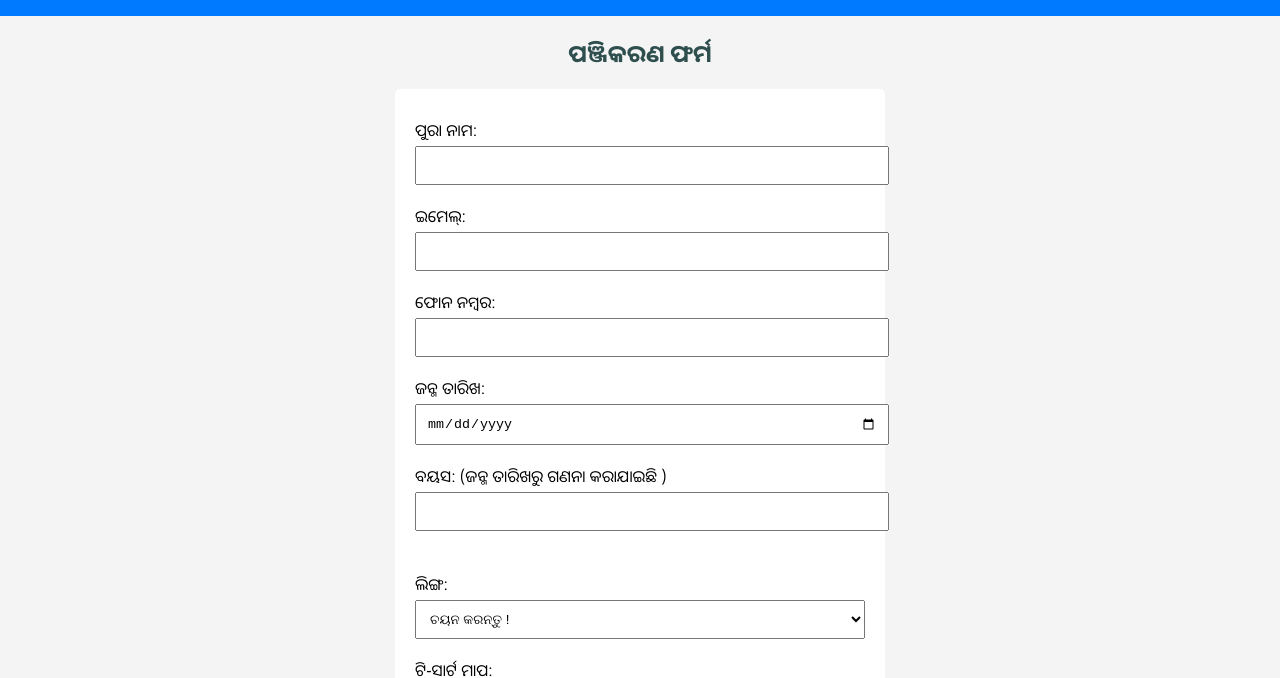
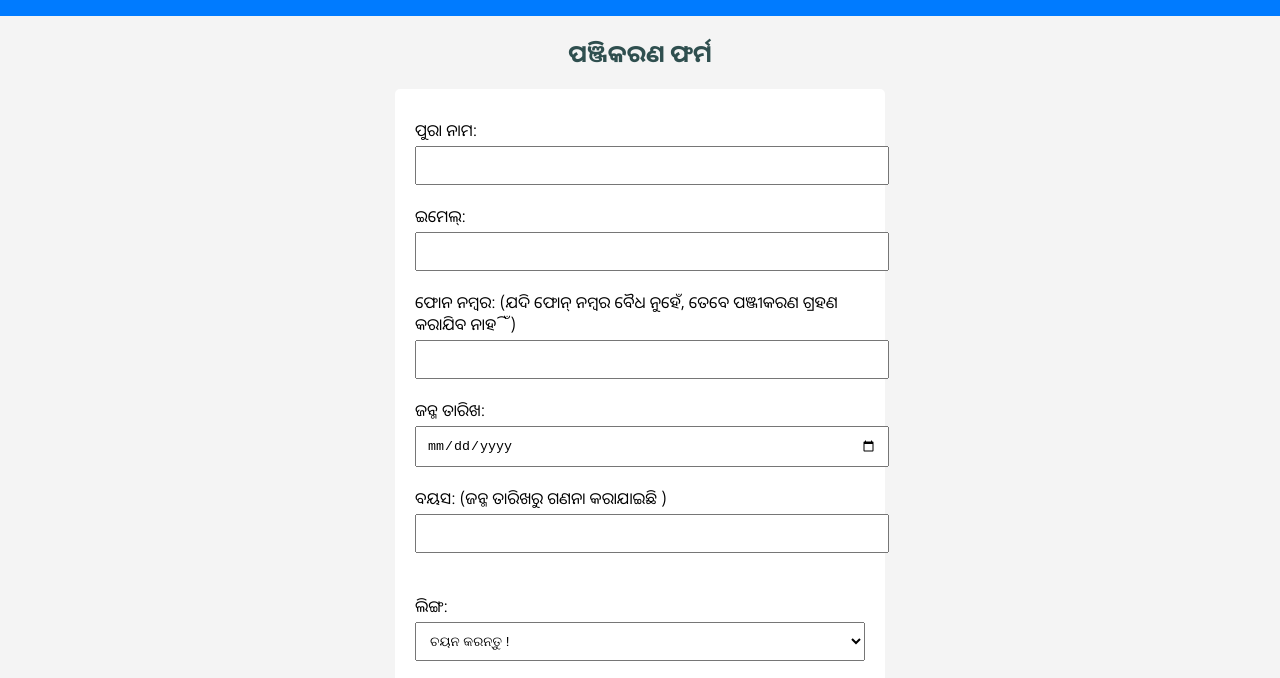
Before and after one commit to dandikamarathon/welcome, a plain HTML site: page registration.html in a window 1280 px wide. Shown: the part 127-805 px from the top of the page. Drawn offline with Linux system fonts and the light colour scheme.

Commit message:
registration.html

```diff
--- a/registration.html
+++ b/registration.html
@@ -70,7 +70,7 @@ h2 {text-align: center;} </style>
         <label for="email">ଇମେଲ୍:</label>
         <input type="email" id="email" name="email" required>
 
-        <label for="phone">ଫୋନ ନମ୍ବର:</label>
+        <label for="phone">ଫୋନ ନମ୍ବର: (ଯଦି ଫୋନ୍ ନମ୍ବର ବୈଧ ନୁହେଁ, ତେବେ ପଞ୍ଜୀକରଣ ଗ୍ରହଣ କରାଯିବ ନାହିଁ)</label>
         <input type="tel" id="phone" name="phone" required>
 
         <label for="dob">ଜନ୍ମ ତାରିଖ:</label>
```
